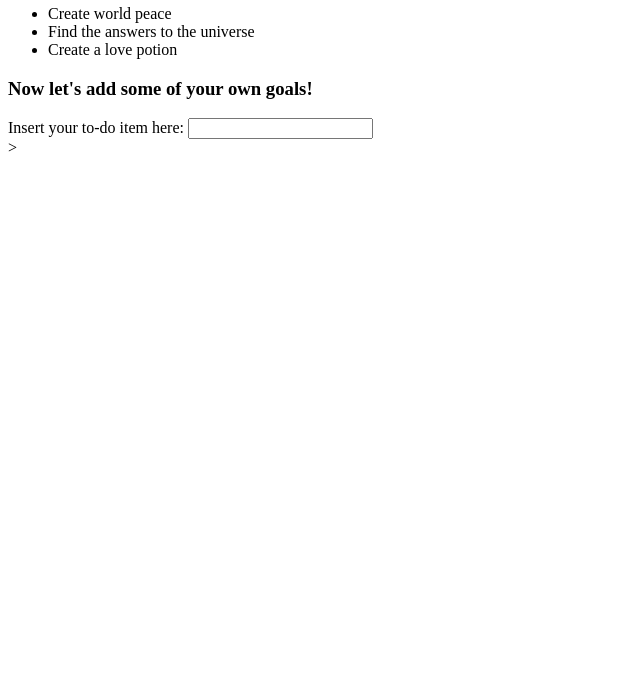
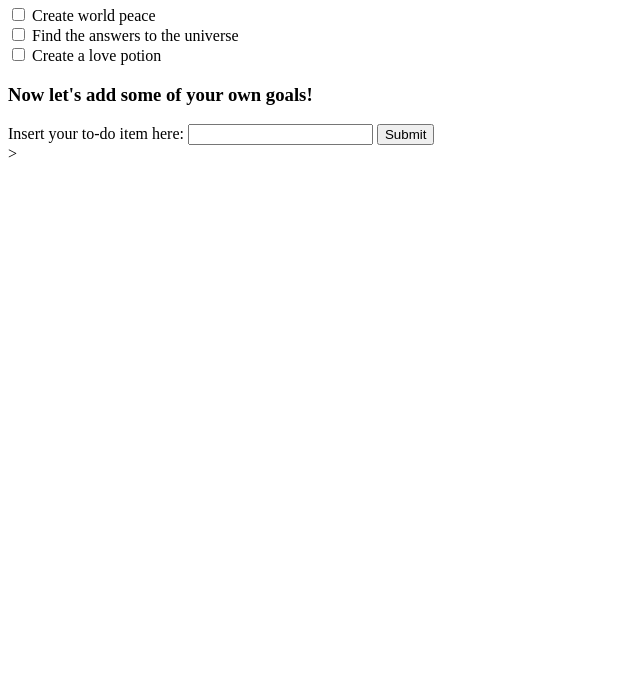
Before and after one commit to ashdrey1110/To-Do-List-JS-III-, a website: page index.html in a window 1280 px wide. Shown: the part 122-800 px from the top of the page, without its empty margins (0-640 px from the left). Drawn offline with Linux system fonts and the light colour scheme.

Commit message:
added some fxns to js

```diff
--- a/index.html
+++ b/index.html
@@ -11,28 +11,43 @@
         <h1>Your To-Do List</h1>
     </header>
     <main class="mainArea">
+        <form action="" method="get"></form>
             <section class="basicStart">
                 <header class="defaultHead">
                     <h2>Here are some starting goals for your to-do list:</h2>
                 </header>
+                <div id="defaultToDos">
+                    <label>
+                        <input type="checkbox" id="world-peace" name="world-peace"/>
+                        Create world peace
+                    </label>
+                    <br>
+                    <label>
+                        <input type="checkbox" id="universe-answers" name="universe-answers"/>
+                        Find the answers to the universe
+                    </label>
+                    <br>
+                    <label>
+                        <input type="checkbox" id="love-potion" name="love-potion"/>
+                        Create a love potion
+                    </label>
+                    <br>
+                </div>
+                <div id="addedToDos">
 
-            <ul class="defaultList">
-                <li class="defaultListItem">Create world peace</li>
-                <li class="defaultListItem">Find the answers to the universe</li>
-                <li class="defaultListItem">Create a love potion</li>
-            </ul>
+                </div>
             </section>
             <section class="userInput">
                 <header class="userInputHeader">
                     <h3>Now let's add some of your own goals!</h3>
                 </header>
-            <div class="userToDoInput">
                 <label>
                     Insert your to-do item here:
-                    <input type="text" name="to-dos"/>
+                    <input type="text" name="to-dos" id="toDoInput"/>
+                    <button type="submit" id="submitter">Submit</button>
                 </label>
-            </div>>
             </section>
+        </form>>
     </main>
     <script src="./index.js"></script>
 </body>
--- a/index.js
+++ b/index.js
@@ -1 +1,21 @@
-console.log('My code is running');
+
+// create variable for the submit btn and add an event listener
+// that will call a fxn to add it to the list
+let submitBtn = document.querySelector('#submitter');
+submitBtn.addEventListener("click", (input) => addToList(input));
+
+//create variable for checklist area
+let todoItem = document.querySelector('#addedToDos');
+
+const addToList = (inputInfo) => {
+    //add the list element to the HTML using DOM manipulation from the input
+    let newItem = document.createElement('label');
+    newItem.innerHTML = `
+    <label>
+        <input type="checkbox" id="userAddedItem"/>
+        ${inputInfo}
+    </label>
+    <br>
+    `;
+    todoItem.appendChild(newItem);
+};
```
Lines whose indentation alone changed are shown as unchanged.
